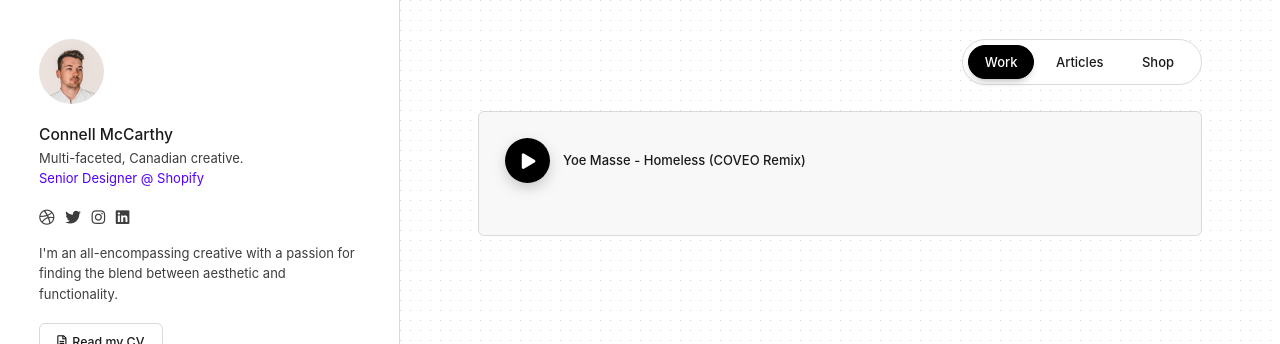
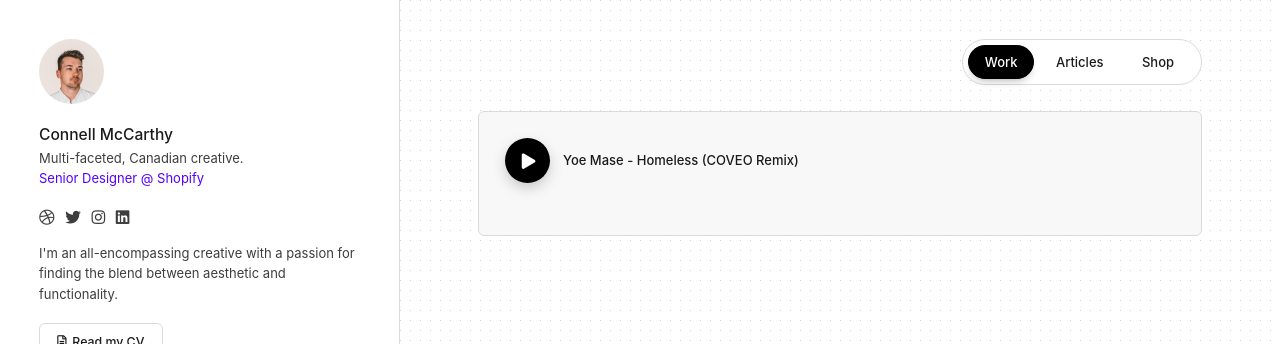
Before and after one commit to connellmccarthy/connellmccarthy.github.io, a Jekyll site: the page built from _sketches/homeless_remix.md, in a window 1280 px wide. Shown: the top 344 px of the page. Built offline with Jekyll 4.4.1, drawn with Linux system fonts in a browser that asks for light colours; comment, search, counter and statistics services are not loaded.

Commit message:
Adjust sketch description

```diff
--- a/_data/content.yml
+++ b/_data/content.yml
@@ -25,7 +25,7 @@
   announcements:
     - display: true
       icon: flask
-      title: Sketches is the new home for my explorative works, or work in progresses.
+      title: Sketches is the new home for my explorative works, or works in progress.
       link:
         title: Check it out
         url: /sketches/
@@ -43,7 +43,7 @@
     title: Personal Projects
     items:
     - title: Sketches
-      description: A place for explorative works, or work in progresses.
+      description: A place for explorative works, or works in progress.
       url: /sketches
       badge: new
       external: false
--- a/_sketches/homeless_remix.md
+++ b/_sketches/homeless_remix.md
@@ -1,5 +1,5 @@
 ---
-title: "Yoe Masse - Homeless (COVEO Remix)"
+title: "Yoe Mase - Homeless (COVEO Remix)"
 layout: "sketch"
 date: 2019-07-02T00:00:00-00:00
 draft: false
--- a/sketches.html
+++ b/sketches.html
@@ -1,12 +1,12 @@
 ---
 layout: sketch
 title: Sketches
-description: Random explorative pieces that I've created in my spare time.
+description: A collection of explorative works, or works in progress.
 slug: sketches
 ---
 <div class="section">
   <h1 class="center">Sketches</h1>
-  <p class="muted-light center">A place for explorative works, or work in progresses.</p>
+  <p class="muted-light center">A place for explorative works, or works in progress.</p>
 </div>
 
 <div class="sketch-list">
```
